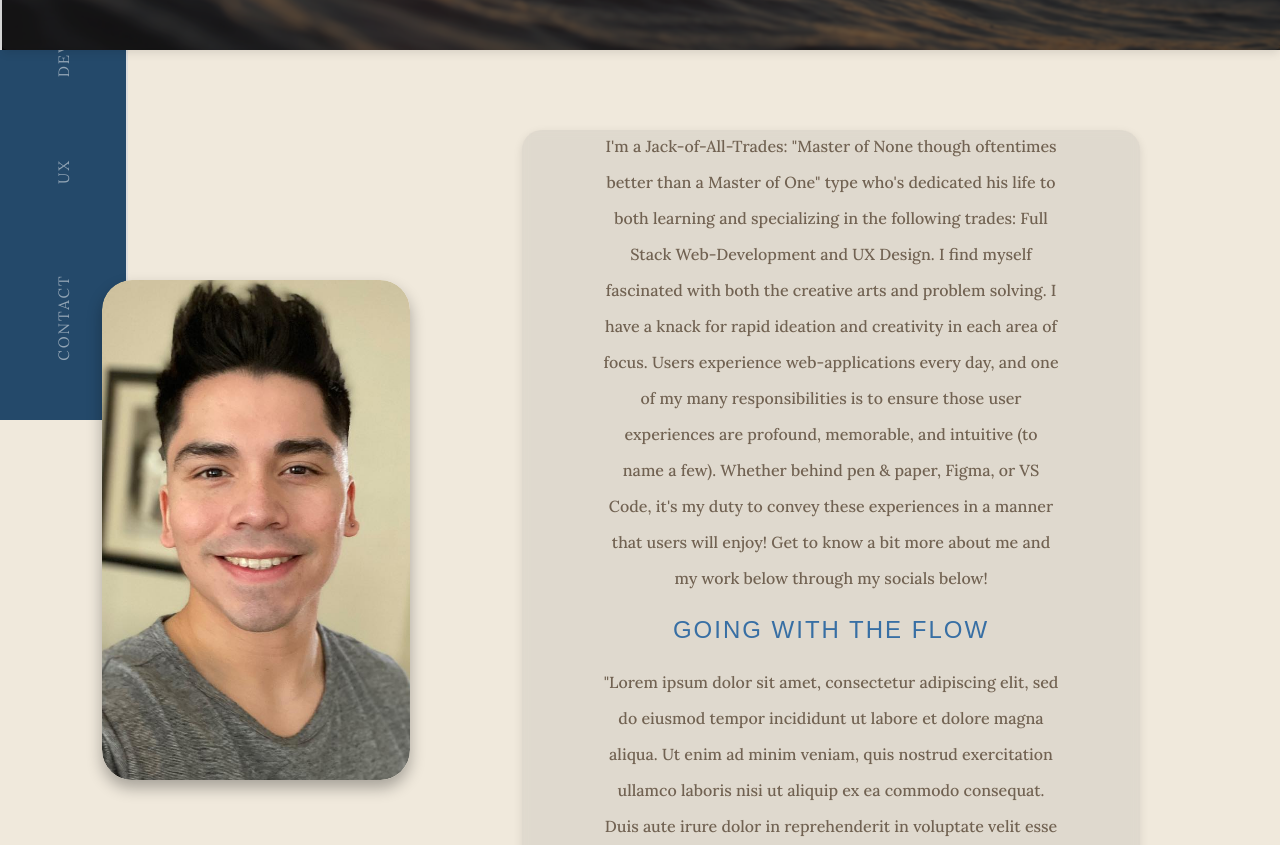
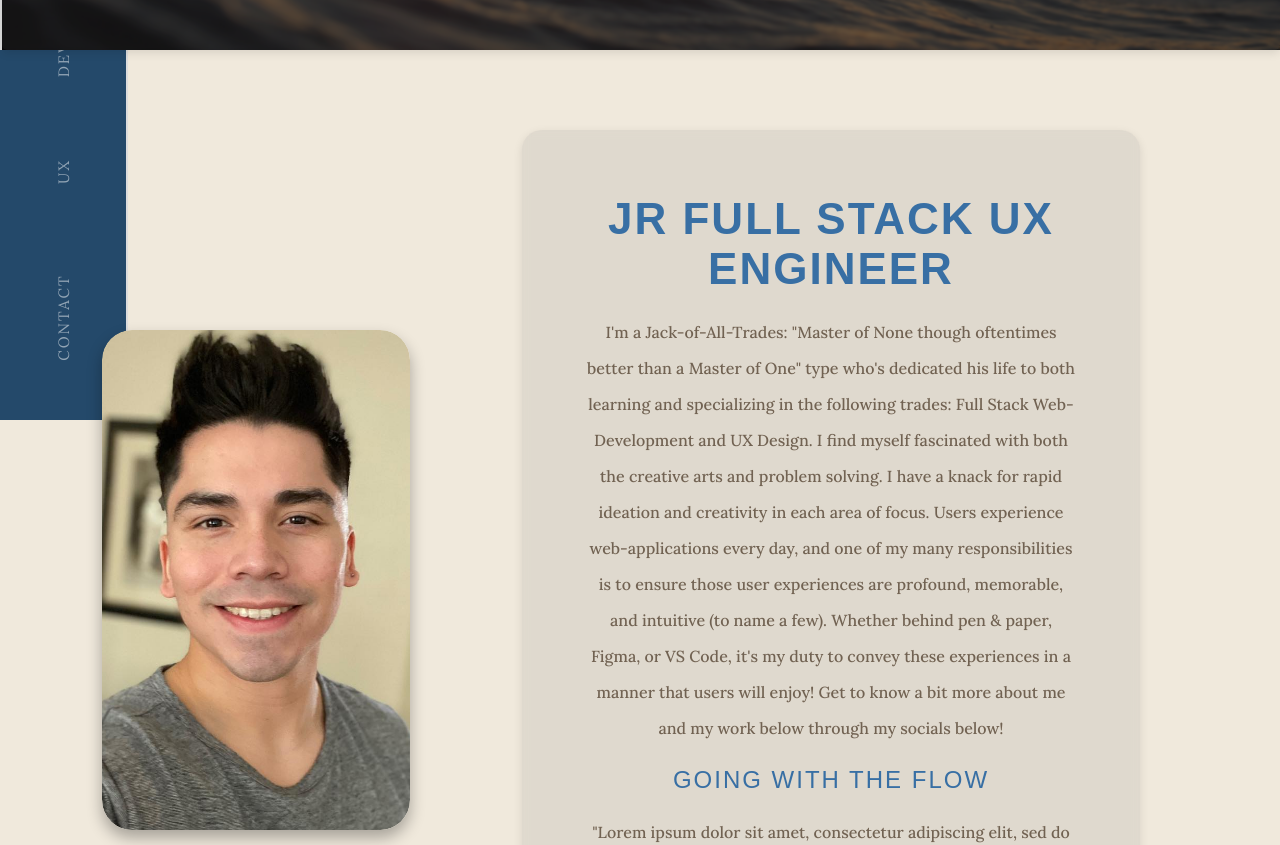
Before and after one commit to tpadilla10117/v2.0-tpadilla.com, a React (Create React App) app: page /about in a window 1280 px wide. Shown: the part 380-1225 px from the top of the page. Built offline with nearby package versions, Linux system fonts and the light colour scheme; a web font is replaced by a local one.

Commit message:
adjusted height in the aboutme

```diff
--- a/src/components/pages/about/AboutMe.scss
+++ b/src/components/pages/about/AboutMe.scss
@@ -14,7 +14,7 @@
             /* height: 800px; */
             max-width: 100%;
             max-height: 100%;
-            height: 100vh;
+            /* height: 100vh; */
             opacity: 1;
             display: flex;
             align-items: center;
@@ -148,15 +148,15 @@
                 .sideBio {
                     background-color: #f0e9dc;
                     text-align: center;
-                    padding: 5rem;
+                    padding: 4rem;
                     display: flex;
-                    height: 50rem;
+                    height: 900px;
                     align-items: center;
-                    justify-content: center;
+                    /* justify-content: center; */
                     flex-direction: column;
                     color: #24496A;
                     overflow-x: hidden;
-                    /* overflow-y: auto; */
+                    overflow-y: auto;
                     background: hsla(0,0%,42.7%,.12);
                     box-shadow: 0 3px 10px rgb(0 0 0 / 10%);
                     backdrop-filter: blur(5px);
@@ -476,6 +476,7 @@
                     width: 100%;
                     overflow-x: hidden;
                     /* overflow-y: auto; */
+                    height: 100%;
                     /* padding: 2rem; */
                     text-align: center;
                     margin: 0;
```
Also changed, not shown: 1 other file (tests, documents, lock files or other folders).
